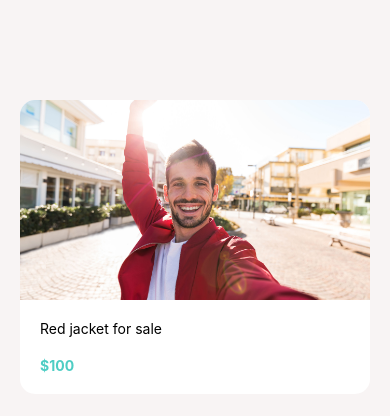
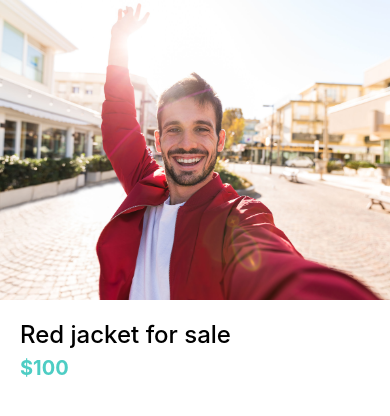
Before and after one commit to RTevatia/DoneWithIt, a React Native app: screen / in a window 390 px wide. Shown: the top 416 px of the page. Built offline with nearby package versions, Linux system fonts and the light colour scheme.

Commit message:
Implement listing details screen layout

```diff
--- a/App.js
+++ b/App.js
@@ -1,21 +1,5 @@
-import { View } from "react-native";
-
-import Card from "./app/components/Card";
+import ListingDetailsScreen from "./app/screens/ListingDetailsScreen";
 
 export default function App() {
-  return (
-    <View
-      style={{
-        backgroundColor: "#f8f4f4",
-        padding: 20,
-        paddingTop: 100,
-      }}
-    >
-      <Card
-        title="Red jacket for sale"
-        subTitle="$100"
-        image={require("./app/assets/jacket.jpg")}
-      />
-    </View>
-  );
+  return <ListingDetailsScreen />;
 }
--- /dev/null
+++ b/app/screens/ListingDetailsScreen.js
@@ -0,0 +1,38 @@
+import React from "react";
+import { Image, StyleSheet, View } from "react-native";
+import AppText from "../components/AppText";
+import colors from "../config/colors";
+
+function ListingDetailsScreen(props) {
+  return (
+    <View>
+      <Image style={styles.image} source={require("../assets/jacket.jpg")} />
+      <View style={styles.detailsContainer}>
+        <AppText style={styles.title}>Red jacket for sale</AppText>
+        <AppText style={styles.price}>$100</AppText>
+      </View>
+    </View>
+  );
+}
+
+const styles = StyleSheet.create({
+  detailsContainer: {
+    padding: 20,
+  },
+  image: {
+    width: "100%",
+    height: 300,
+  },
+  price: {
+    color: colors.secondary,
+    fontSize: 20,
+    fontWeight: "bold",
+    marginVertical: 7,
+  },
+  title: {
+    fontSize: 24,
+    fontWeight: "500",
+  },
+});
+
+export default ListingDetailsScreen;
```
